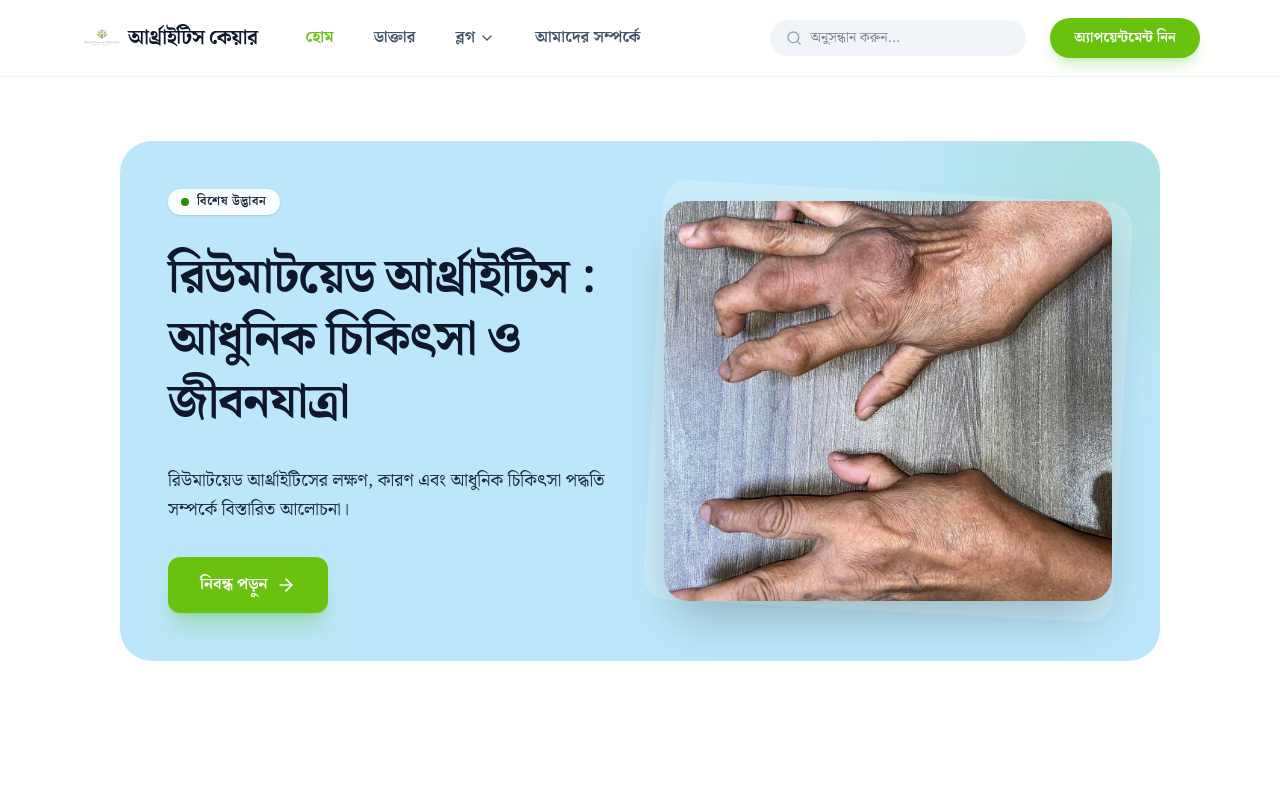
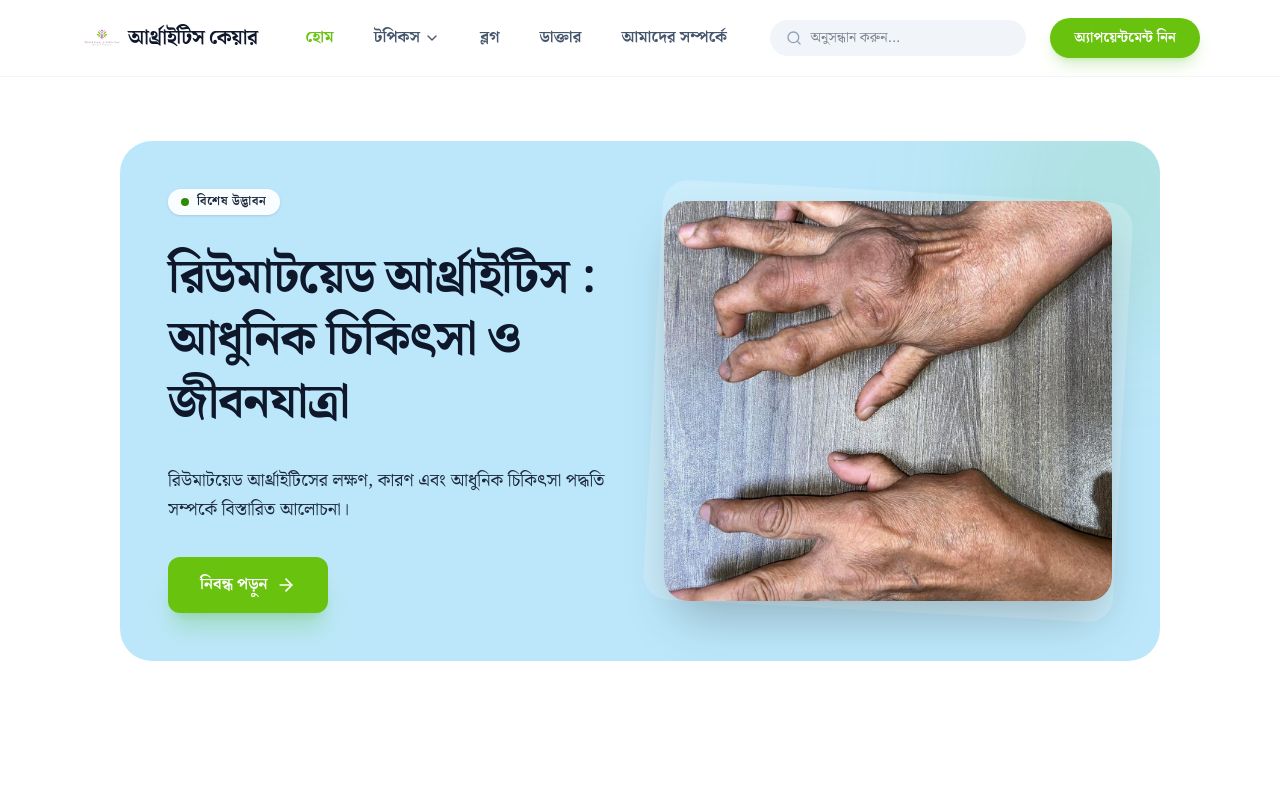
Before and after one commit to Subroto112001/MediBlog, a Next.js app: page / in a window 1280 px wide. Shown: the top 785 px of the page. Built offline with nearby package versions, Linux system fonts and the light colour scheme.

Commit message:
added header megamenu

```diff
--- a/src/component/Header/Header.jsx
+++ b/src/component/Header/Header.jsx
@@ -1,6 +1,6 @@
 "use client";
 
-import React, { useState } from "react";
+import React, { useState, useMemo } from "react";
 import { Search, Menu, X, ChevronDown } from "lucide-react";
 import Link from "next/link";
 import { usePathname } from "next/navigation";
@@ -20,18 +20,29 @@ const notoSerifBengali = Noto_Serif_Bengali({
 export default function Header() {
   const [isMobileMenuOpen, setIsMobileMenuOpen] = useState(false);
   const [searchQuery, setSearchQuery] = useState("");
+  const [isMegaMenuOpen, setIsMegaMenuOpen] = useState(false);
+  const [mobileExpanded, setMobileExpanded] = useState(null);
   const pathname = usePathname();
 
-  // ১. ডায়নামিক ক্যাটাগরিগুলো জেনারেট করা (Articles DB থেকে)
-  const uniqueCategories = [
-    ...new Set(ARTICLES_DB.map((article) => article.category)),
-  ];
+  // ১. ডায়নামিক ক্যাটাগরিগুলো জেনারেট করা (Articles DB থেকে) সাথে আর্টিকেল কাউন্ট
+  const categoryData = useMemo(() => {
+    const categoryCounts = {};
+    ARTICLES_DB.forEach((article) => {
+      const cat = article.category;
+      if (!categoryCounts[cat]) {
+        categoryCounts[cat] = { count: 0 };
+      }
+      categoryCounts[cat].count++;
+    });
 
+    return Object.entries(categoryCounts).map(([name, data]) => ({
+      name,
+      href: `/articles?category=${name}`,
+      count: data.count,
+    }));
+  }, []);
 
-  const blogDropdownItems = uniqueCategories.map((cat) => ({
-    name: cat,
-    href: `/articles?category=${cat}`,
-  }));
+  const blogDropdownItems = categoryData;
 
   const NAV_DATA = [
     {
@@ -39,18 +50,18 @@ export default function Header() {
       href: "/",
     },
     {
-      name: "ডাক্তার",
-      href: "/doctor",
-      // উদাহরণ: ভবিষ্যতে যদি ডাক্তারের নিচে ড্রপডাউন চান, এভাবে দিতে পারবেন:
-      // dropdownItems: [
-      //   { name: "অর্থোপেডিক", href: "/doctor/ortho" },
-      //   { name: "ফিজিওথেরাপি", href: "/doctor/physio" }
-      // ]
+      name: "টপিকস",
+      href: "/articles",
+      hasMegaMenu: true,
+      dropdownItems: blogDropdownItems,
     },
     {
       name: "ব্লগ",
       href: "/articles",
-      dropdownItems: blogDropdownItems, // এখানে ডায়নামিক ক্যাটাগরিগুলো পাস করা হলো
+    },
+    {
+      name: "ডাক্তার",
+      href: "/doctor",
     },
     {
       name: "আমাদের সম্পর্কে",
@@ -59,11 +70,12 @@ export default function Header() {
   ];
 
   return (
+    <>
       <header
-      className={`sticky top-0 z-50 bg-white/90 backdrop-blur-md border-b border-slate-100 px-6 lg:px-20 py-4 ${notoSerifBengali.className}`}
+        className={`sticky top-0 z-50 bg-white/95 backdrop-blur-md border-b border-slate-100 px-6 lg:px-20 py-4 ${notoSerifBengali.className}`}
       >
         <div className="max-w-[1200px] mx-auto flex items-center justify-between">
-        <div className="flex items-center gap-10 ">
+          <div className="flex items-center gap-10">
             {/* Logo */}
             <Link
               href="/"
@@ -88,15 +100,19 @@ export default function Header() {
               aria-label="ডেস্কটপ নেভিগেশন"
             >
               {NAV_DATA.map((link) => {
-              const isActive = pathname === link.href;
-
+                // টপিকস্ এর জন্য active check করবো না, শুধু hover এ highlight হবে
+                const isActive = !link.hasMegaMenu && pathname === link.href;
+                const hasMegaMenu =
+                  link.hasMegaMenu && link.dropdownItems?.length > 0;
                 const hasDropdown =
-                link.dropdownItems && link.dropdownItems.length > 0;
+                  !link.hasMegaMenu && link.dropdownItems?.length > 0;
 
                 return (
                   <div
                     key={link.name}
-                  className="relative group h-full flex items-center"
+                    className="relative h-full flex items-center"
+                    onMouseEnter={() => hasMegaMenu && setIsMegaMenuOpen(true)}
+                    onMouseLeave={() => hasMegaMenu && setIsMegaMenuOpen(false)}
                   >
                     <Link
                       href={link.href}
@@ -104,25 +120,65 @@ export default function Header() {
                         ${
                           isActive
                             ? "text-[#68c20e]"
-                          : "text-slate-600 group-hover:text-[#68c20e]"
+                            : hasMegaMenu && isMegaMenuOpen
+                              ? "text-[#68c20e]"
+                              : "text-slate-600 hover:text-[#68c20e]"
                         }`}
                     >
                       {link.name}
 
-                    {hasDropdown && (
+                      {(hasMegaMenu || hasDropdown) && (
                         <ChevronDown
                           size={16}
-                        className="transition-transform duration-200 group-hover:rotate-180"
+                          className={`transition-transform duration-300 ${hasMegaMenu && isMegaMenuOpen ? "rotate-180" : ""}`}
                         />
                       )}
                     </Link>
 
+                    {/* মেগা মেনু - Google Blog স্টাইল হরাইজেন্টাল */}
+                    {hasMegaMenu && (
+                      <>
+                        {/* Invisible bridge - হেডার থেকে মেগামেনুতে যাওয়ার জন্য */}
+                        <div
+                          className={`fixed left-0 right-0 top-[57px] h-[20px] z-[99] ${isMegaMenuOpen ? "block" : "hidden"}`}
+                          onMouseEnter={() => setIsMegaMenuOpen(true)}
+                        />
+
+                        <div
+                          className={`fixed left-0 right-0 top-[73px] bg-white border-b border-slate-200 shadow-sm
+                            transition-all duration-200 ease-out z-[100]
+                            ${isMegaMenuOpen ? "opacity-100 visible" : "opacity-0 invisible pointer-events-none"}`}
+                          onMouseEnter={() => setIsMegaMenuOpen(true)}
+                          onMouseLeave={() => setIsMegaMenuOpen(false)}
+                        >
+                          <div className="max-w-[1200px] mx-auto px-6 py-5">
+                            {/* হরাইজেন্টাল ক্যাটাগরি লিস্ট */}
+                            <div className="flex flex-wrap items-center gap-3">
+                              {link.dropdownItems.map((category, index) => (
+                                <Link
+                                  key={index}
+                                  href={category.href}
+                                  className="inline-flex items-center gap-2 px-4 py-2 rounded-full text-sm font-medium
+                                    text-slate-600 bg-slate-50 border border-slate-200
+                                    hover:bg-[#2d8c00] hover:text-white hover:border-[#2d8c00]
+                                    transition-all duration-200"
+                                >
+                                  {category.name}
+                                  <span className="text-xs opacity-70">
+                                    ({category.count})
+                                  </span>
+                                </Link>
+                              ))}
+                            </div>
+                          </div>
+                        </div>
+                      </>
+                    )}
+
+                    {/* সাধারণ ড্রপডাউন (মেগা মেনু ছাড়া) */}
                     {hasDropdown && (
                       <div className="absolute top-full left-0 pt-2 w-max max-w-xl opacity-0 invisible group-hover:opacity-100 group-hover:visible transition-all duration-300 transform origin-top translate-y-2 group-hover:translate-y-0 z-50">
-                      {/* পরিবর্তন ১: max-w-xl দেওয়া হয়েছে যাতে মেনুটি খুব বেশি চওড়া না হয় */}
-
                         <div className="bg-white border border-slate-100 rounded-lg shadow-xl overflow-hidden">
-                        {/* পরিবর্তন ২: flex-wrap এবং gap-2 দেওয়া হয়েছে */}
                           <ul className="p-3 flex flex-wrap gap-2">
                             {link.dropdownItems.map((subItem, index) => (
                               <li key={index} className="flex-shrink-0">
@@ -171,33 +227,55 @@ export default function Header() {
 
         {/* Mobile Menu Dropdown */}
         {isMobileMenuOpen && (
-        <nav className="md:hidden absolute top-full left-0 w-full bg-white border-b border-slate-100 p-4 flex flex-col gap-4 shadow-xl max-h-[80vh] overflow-y-auto">
+          <nav className="md:hidden absolute top-full left-0 w-full bg-white border-b border-slate-100 p-4 flex flex-col gap-2 shadow-xl max-h-[80vh] overflow-y-auto">
             {NAV_DATA.map((link) => {
               const isActive = pathname === link.href;
               const hasDropdown =
                 link.dropdownItems && link.dropdownItems.length > 0;
+              const isExpanded = mobileExpanded === link.name;
 
               return (
                 <div key={link.name} className="flex flex-col">
+                  <div className="flex items-center justify-between">
                     <Link
                       href={link.href}
-                  className={`font-medium p-2 rounded-lg
+                      className={`flex-1 font-medium p-3 rounded-lg
                       ${isActive ? "text-[#2d8c00] bg-[#2d8c00]/10" : "text-slate-900 hover:bg-slate-50"}`}
                       onClick={() => setIsMobileMenuOpen(false)}
                     >
                       {link.name}
                     </Link>
+                    {hasDropdown && (
+                      <button
+                        onClick={() =>
+                          setMobileExpanded(isExpanded ? null : link.name)
+                        }
+                        className="p-3 hover:bg-slate-100 rounded-lg"
+                      >
+                        <ChevronDown
+                          size={20}
+                          className={`text-slate-500 transition-transform duration-200 ${isExpanded ? "rotate-180" : ""}`}
+                        />
+                      </button>
+                    )}
+                  </div>
 
-                {hasDropdown && (
-                  <div className="pl-6 pt-1 flex flex-col gap-2 border-l-2 border-slate-100 ml-2 mt-1">
+                  {/* Mobile Submenu */}
+                  {hasDropdown && isExpanded && (
+                    <div className="mt-2 ml-2 pl-4 border-l-2 border-slate-100 space-y-1">
                       {link.dropdownItems.map((subItem, idx) => (
                         <Link
                           key={idx}
                           href={subItem.href}
-                        className="text-sm text-slate-500 hover:text-[#2d8c00] py-1"
+                          className="flex items-center justify-between p-3 rounded-lg text-sm transition-colors bg-slate-50 hover:bg-slate-100"
                           onClick={() => setIsMobileMenuOpen(false)}
                         >
+                          <span className="font-medium text-slate-700">
                             {subItem.name}
+                          </span>
+                          <span className="text-xs text-slate-500">
+                            {subItem.count}টি
+                          </span>
                         </Link>
                       ))}
                     </div>
@@ -208,5 +286,6 @@ export default function Header() {
           </nav>
         )}
       </header>
+    </>
   );
 }
```
Lines whose indentation alone changed are shown as unchanged.
